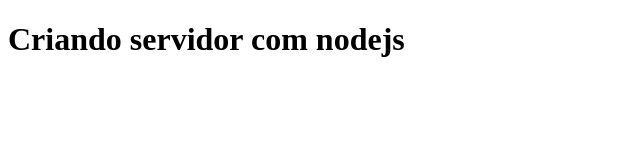
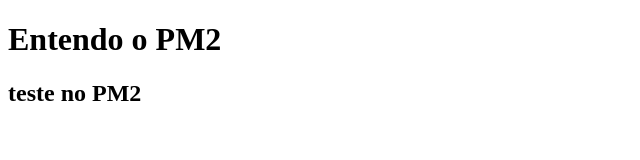
Before and after one commit to Kaito-hunter/Server, a website: page index.html in a window 1280 px wide. Shown: the whole page, without its empty margins (0-640 px from the left). Drawn offline with Linux system fonts and the light colour scheme.

Commit message:
estudando o pm2

```diff
--- a/index.html
+++ b/index.html
@@ -1,11 +1,12 @@
 <!DOCTYPE html>
 <html lang="en">
-<head>
-    <meta charset="UTF-8">
-    <meta name="viewport" content="width=device-width, initial-scale=1.0">
+  <head>
+    <meta charset="UTF-8" />
+    <meta name="viewport" content="width=device-width, initial-scale=1.0" />
     <title>Document</title>
-</head>
-<body>
-    <h1>Criando servidor com nodejs</h1>
-</body>
+  </head>
+  <body>
+    <h1>Entendo o PM2</h1>
+    <h2>teste no PM2</h2>
+  </body>
 </html>
--- a/package.json
+++ b/package.json
@@ -10,7 +10,8 @@
   },
   "dependencies": {
     "express": "^4.17.1",
-    "nunjucks": "^3.2.0"
+    "nunjucks": "^3.2.0",
+    "pm2": "^4.4.0"
   },
   "devDependencies": {
     "nodemon": "^2.0.2"
```
